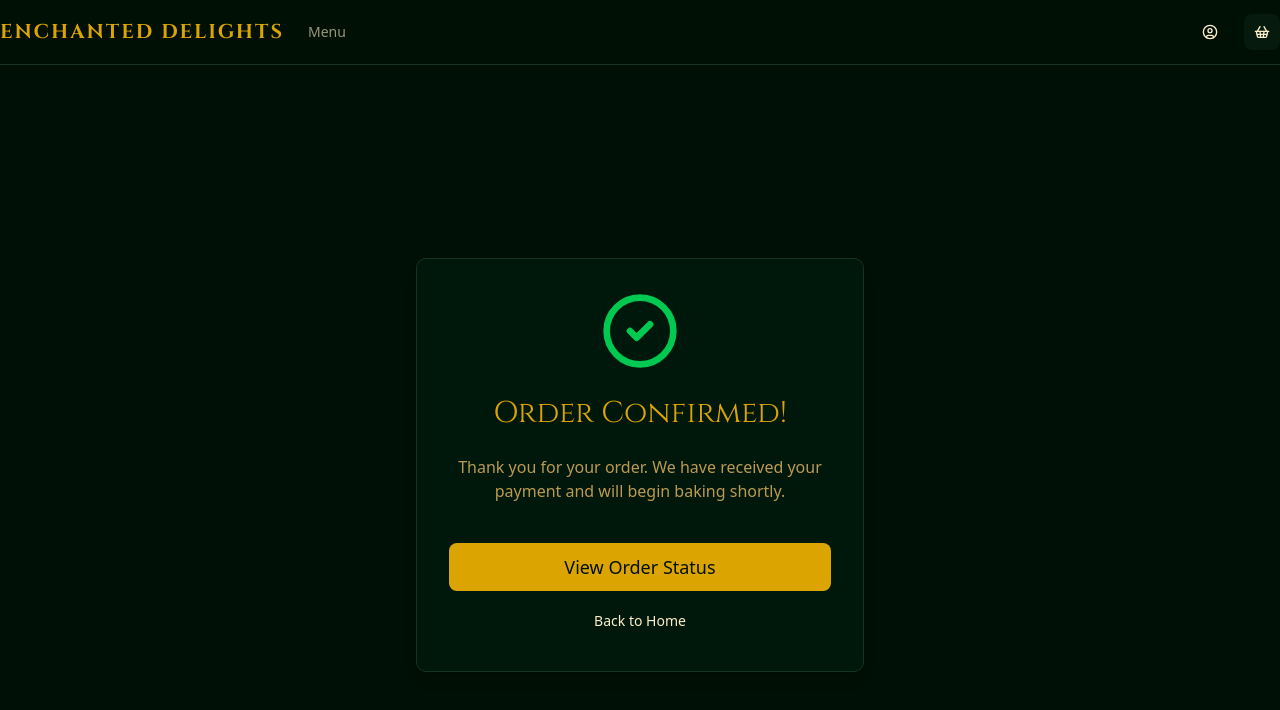
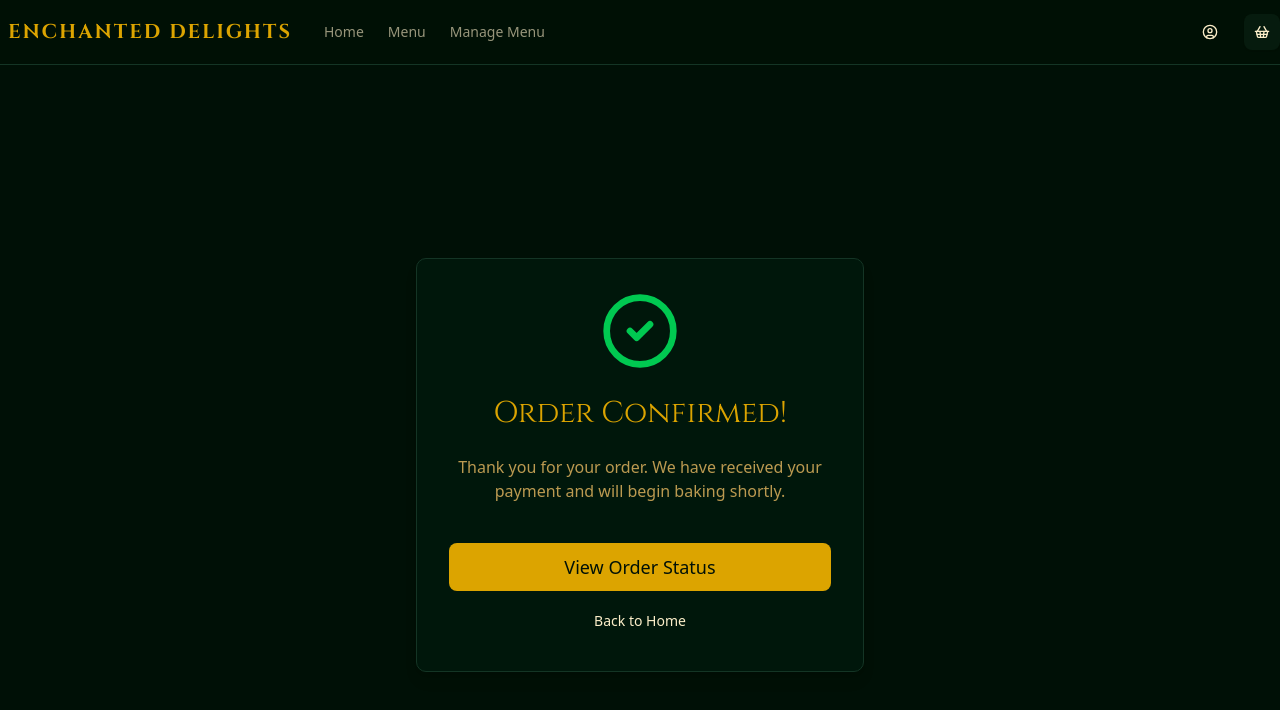
Before and after one commit to AsgardianGames/EnchantedDelights, a Next.js app: page /checkout/success in a window 1280 px wide. Shown: the top 710 px of the page. Built offline with nearby package versions, Linux system fonts and the light colour scheme.

Commit message:
qol fixed

```diff
--- a/src/app/api/create-payment-intent/route.ts
+++ b/src/app/api/create-payment-intent/route.ts
@@ -42,6 +42,10 @@ export async function POST(req: Request) {
             total += item.price * item.quantity
         }
     }
+
+    // Apply Tax (8.2%)
+    const tax = total * 0.082
+    total = Math.round((total + tax) * 100) / 100 // Round to 2 decimals
 
     if (total < 50) { // Limit min order
         return new NextResponse("Minimum order amount is $0.50", { status: 400 })
--- a/src/app/checkout/page.tsx
+++ b/src/app/checkout/page.tsx
@@ -94,9 +94,19 @@ export default function CheckoutPage() {
                                 </div>
                             ))}
                         </div>
-                        <div className="border-t pt-4 flex justify-between font-bold text-lg">
-                            <span>Total</span>
-                            <span>{formatCurrency(total)}</span>
+                        <div className="border-t pt-4 space-y-2">
+                            <div className="flex justify-between text-sm">
+                                <span>Subtotal</span>
+                                <span>{formatCurrency(total / 1.082)}</span>
+                            </div>
+                            <div className="flex justify-between text-sm">
+                                <span>Tax (8.2%)</span>
+                                <span>{formatCurrency(total - (total / 1.082))}</span>
+                            </div>
+                            <div className="flex justify-between font-bold text-lg pt-2 border-t">
+                                <span>Total</span>
+                                <span>{formatCurrency(total)}</span>
+                            </div>
                         </div>
                     </div>
 
--- a/src/components/layout/header.tsx
+++ b/src/components/layout/header.tsx
@@ -14,18 +14,36 @@ export function Header() {
         <header className="sticky top-0 z-50 w-full border-b bg-background/95 backdrop-blur supports-[backdrop-filter]:bg-background/60">
             <div className="container flex h-16 items-center justify-between">
                 <div className="mr-4 flex">
-                    <Link href="/" className="mr-6 flex items-center space-x-2">
-                        <span className="font-serif text-xl font-bold text-primary tracking-widest">ENCHANTED DELIGHTS</span>
+                    <Link href="/" className="mr-8 flex items-center space-x-2">
+                        <span className="font-serif text-xl font-bold text-primary tracking-widest pl-2">ENCHANTED DELIGHTS</span>
                     </Link>
                     <nav className="flex items-center space-x-6 text-sm font-medium">
                         <Link
-                            href="/menu"
+                            href="/"
                             className={cn(
                                 "transition-colors hover:text-foreground/80",
-                                pathname === "/menu" ? "text-foreground" : "text-foreground/60"
+                                pathname === "/" ? "text-foreground" : "text-foreground/60"
+                            )}
+                        >
+                            Home
+                        </Link>
+                        <Link
+                            href="/#menu"
+                            className={cn(
+                                "transition-colors hover:text-foreground/80",
+                                pathname.includes("menu") ? "text-foreground" : "text-foreground/60"
                             )}
                         >
                             Menu
+                        </Link>
+                        <Link
+                            href="/dashboard/menu"
+                            className={cn(
+                                "transition-colors hover:text-foreground/80 hidden sm:block", // Hide on mobile if too crowded, or keep.
+                                pathname === "/dashboard/menu" ? "text-foreground" : "text-foreground/60"
+                            )}
+                        >
+                            Manage Menu
                         </Link>
                     </nav>
                 </div>
--- a/src/store/cart-store.ts
+++ b/src/store/cart-store.ts
@@ -13,53 +13,66 @@ interface CartState {
     updateQuantity: (productId: string, quantity: number) => void
     clearCart: () => void
     total: number
+    tax: number
 }
+
+// Fixed Tax Rate: 8.2% (Lewis County, WA)
+const TAX_RATE = 0.082
 
 export const useCartStore = create<CartState>()(
     persist(
         (set, get) => ({
             items: [],
             total: 0,
+            tax: 0,
             addItem: (product) => {
                 const items = get().items
                 const existingItem = items.find((item) => item.id === product.id)
+                let updatedItems
 
                 if (existingItem) {
-                    const updatedItems = items.map((item) =>
+                    updatedItems = items.map((item) =>
                         item.id === product.id
                             ? { ...item, quantity: item.quantity + 1 }
                             : item
                     )
-                    set({
-                        items: updatedItems,
-                        total: updatedItems.reduce((acc, item) => acc + item.price * item.quantity, 0),
-                    })
                 } else {
-                    const updatedItems = [...items, { ...product, quantity: 1 }]
-                    set({
-                        items: updatedItems,
-                        total: updatedItems.reduce((acc, item) => acc + item.price * item.quantity, 0),
-                    })
+                    updatedItems = [...items, { ...product, quantity: 1 }]
                 }
+
+                const subtotal = updatedItems.reduce((acc, item) => acc + item.price * item.quantity, 0)
+                const tax = subtotal * TAX_RATE
+
+                set({
+                    items: updatedItems,
+                    tax,
+                    total: subtotal + tax,
+                })
             },
             removeItem: (productId) => {
                 const items = get().items.filter((item) => item.id !== productId)
+                const subtotal = items.reduce((acc, item) => acc + item.price * item.quantity, 0)
+                const tax = subtotal * TAX_RATE
                 set({
                     items,
-                    total: items.reduce((acc, item) => acc + item.price * item.quantity, 0),
+                    tax,
+                    total: subtotal + tax,
                 })
             },
             updateQuantity: (productId, quantity) => {
                 const items = get().items.map((item) =>
                     item.id === productId ? { ...item, quantity } : item
                 )
+                const subtotal = items.reduce((acc, item) => acc + item.price * item.quantity, 0)
+                const tax = subtotal * TAX_RATE
                 set({
                     items,
-                    total: items.reduce((acc, item) => acc + item.price * item.quantity, 0),
+                    tax,
+                    total: subtotal + tax,
                 })
             },
             clearCart: () => {
-                set({ items: [], total: 0 })
+                set({ items: [], total: 0, tax: 0 })
             },
         }),
         {
```
